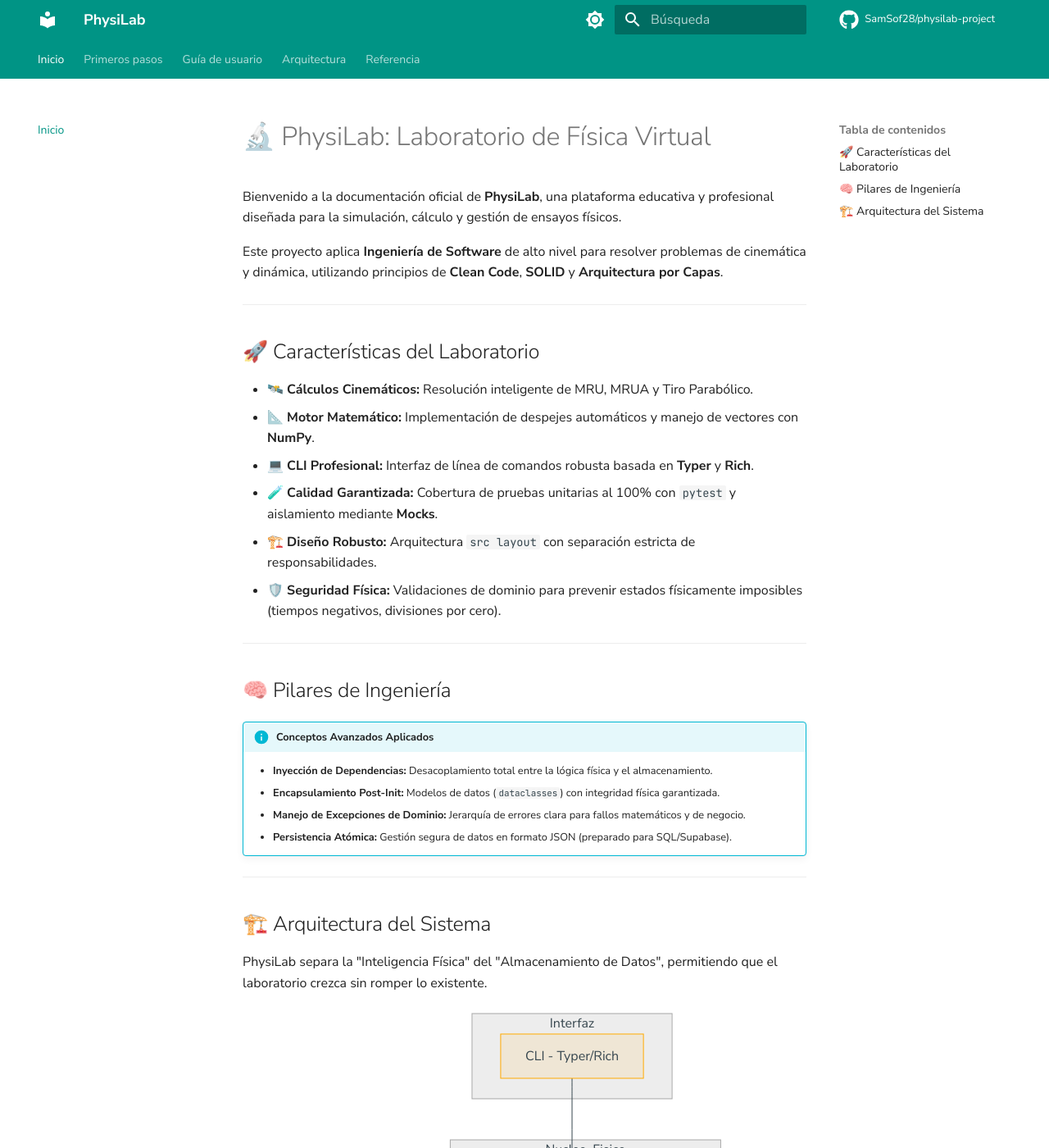
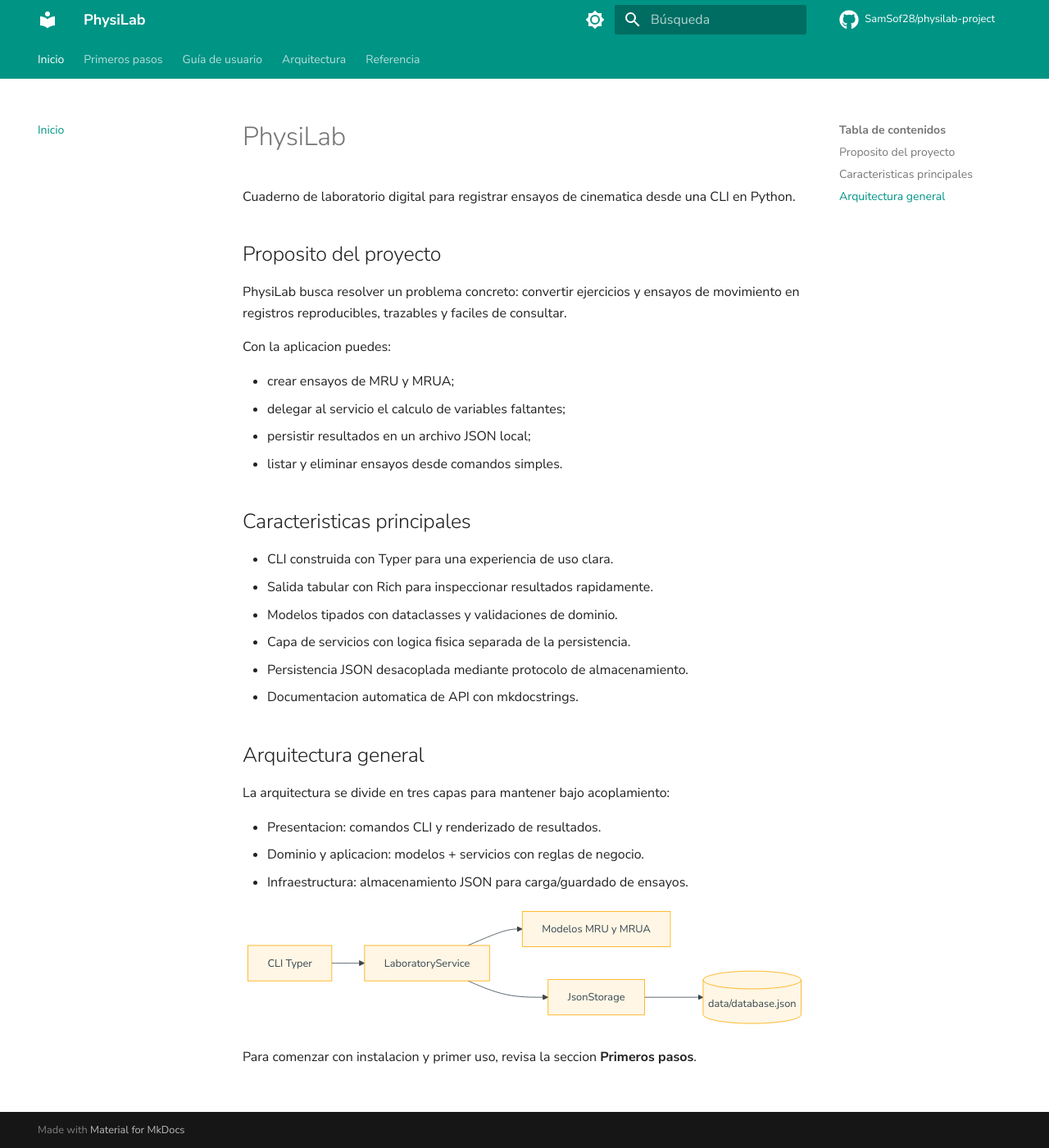
Before and after one commit to SamSof28/physilab-project, an MkDocs documentation site: the page built from docs/index.md, in a window 1280 px wide and 1400 px high. Shown: the whole window at 82% size. Built offline with MkDocs 1.6.1 and Material for MkDocs 9.7.7, drawn with Linux system fonts in a browser that asks for light colours; comment, search, counter and statistics services are not loaded.

````diff
--- a/docs/index.md
+++ b/docs/index.md
@@ -1,56 +1,47 @@
-# 🔬 PhysiLab: Laboratorio de Física Virtual
+# PhysiLab
 
-Bienvenido a la documentación oficial de **PhysiLab**, una plataforma educativa y profesional diseñada para la simulación, cálculo y gestión de ensayos físicos.
+Cuaderno de laboratorio digital para registrar ensayos de cinematica desde una CLI en Python.
 
-Este proyecto aplica **Ingeniería de Software** de alto nivel para resolver problemas de cinemática y dinámica, utilizando principios de **Clean Code**, **SOLID** y **Arquitectura por Capas**.
+## Proposito del proyecto
 
----
+PhysiLab busca resolver un problema concreto: convertir ejercicios y ensayos de movimiento en registros reproducibles, trazables y faciles de consultar.
 
-## 🚀 Características del Laboratorio
+Con la aplicacion puedes:
 
-- 🛰️ **Cálculos Cinemáticos:** Resolución inteligente de MRU, MRUA y Tiro Parabólico.
-- 📐 **Motor Matemático:** Implementación de despejes automáticos y manejo de vectores con **NumPy**.
-- 💻 **CLI Profesional:** Interfaz de línea de comandos robusta basada en **Typer** y **Rich**.
-- 🧪 **Calidad Garantizada:** Cobertura de pruebas unitarias al 100% con `pytest` y aislamiento mediante **Mocks**.
-- 🏗️ **Diseño Robusto:** Arquitectura `src layout` con separación estricta de responsabilidades.
-- 🛡️ **Seguridad Física:** Validaciones de dominio para prevenir estados físicamente imposibles (tiempos negativos, divisiones por cero).
+- crear ensayos de MRU y MRUA;
+- delegar al servicio el calculo de variables faltantes;
+- persistir resultados en un archivo JSON local;
+- listar y eliminar ensayos desde comandos simples.
 
----
+## Caracteristicas principales
 
-## 🧠 Pilares de Ingeniería
+- CLI construida con Typer para una experiencia de uso clara.
+- Salida tabular con Rich para inspeccionar resultados rapidamente.
+- Modelos tipados con dataclasses y validaciones de dominio.
+- Capa de servicios con logica fisica separada de la persistencia.
+- Persistencia JSON desacoplada mediante protocolo de almacenamiento.
+- Documentacion automatica de API con mkdocstrings.
 
-!!! info "Conceptos Avanzados Aplicados"
+## Arquitectura general
 
-    - **Inyección de Dependencias:** Desacoplamiento total entre la lógica física y el almacenamiento.
-    - **Encapsulamiento Post-Init:** Modelos de datos (`dataclasses`) con integridad física garantizada.
-    - **Manejo de Excepciones de Dominio:** Jerarquía de errores clara para fallos matemáticos y de negocio.
-    - **Persistencia Atómica:** Gestión segura de datos en formato JSON (preparado para SQL/Supabase).
+La arquitectura se divide en tres capas para mantener bajo acoplamiento:
 
----
+- Presentacion: comandos CLI y renderizado de resultados.
+- Dominio y aplicacion: modelos + servicios con reglas de negocio.
+- Infraestructura: almacenamiento JSON para carga/guardado de ensayos.
 
-## 🏗️ Arquitectura del Sistema
+```mermaid
+flowchart LR
+    CLI[CLI Typer]
+    SVC[LaboratoryService]
+    MOD[Modelos MRU y MRUA]
+    STO[JsonStorage]
+    DB[(data/database.json)]
 
-PhysiLab separa la "Inteligencia Física" del "Almacenamiento de Datos", permitiendo que el laboratorio crezca sin romper lo existente.
+    CLI --> SVC
+    SVC --> MOD
+    SVC --> STO
+    STO --> DB
+```
 
-``` mermaid
-graph TD
-    subgraph Interfaz
-        CLI[CLI - Typer/Rich]
-    end
-
-    subgraph Nucleo_Fisico
-        Service[LaboratorioService]
-        Model[Modelos: MRU, MRUA, Parabólico]
-    end
-
-    subgraph Persistencia
-        Storage[JSONStorage]
-        DB[(database.json)]
-    end
-
-    CLI --> Service
-    Service --> Model
-    Service --> Storage
-    Storage --> DB
-
-```
+Para comenzar con instalacion y primer uso, revisa la seccion **Primeros pasos**.
````
Also changed, not shown: docs/architecture.md (added, +44 -0 lines), docs/getting-started.md (added, +60 -0 lines), docs/reference.md (added, +25 -0 lines), docs/user-guide/commands.md (added, +78 -0 lines), docs/user-guide/persistence.md (added, +59 -0 lines).
